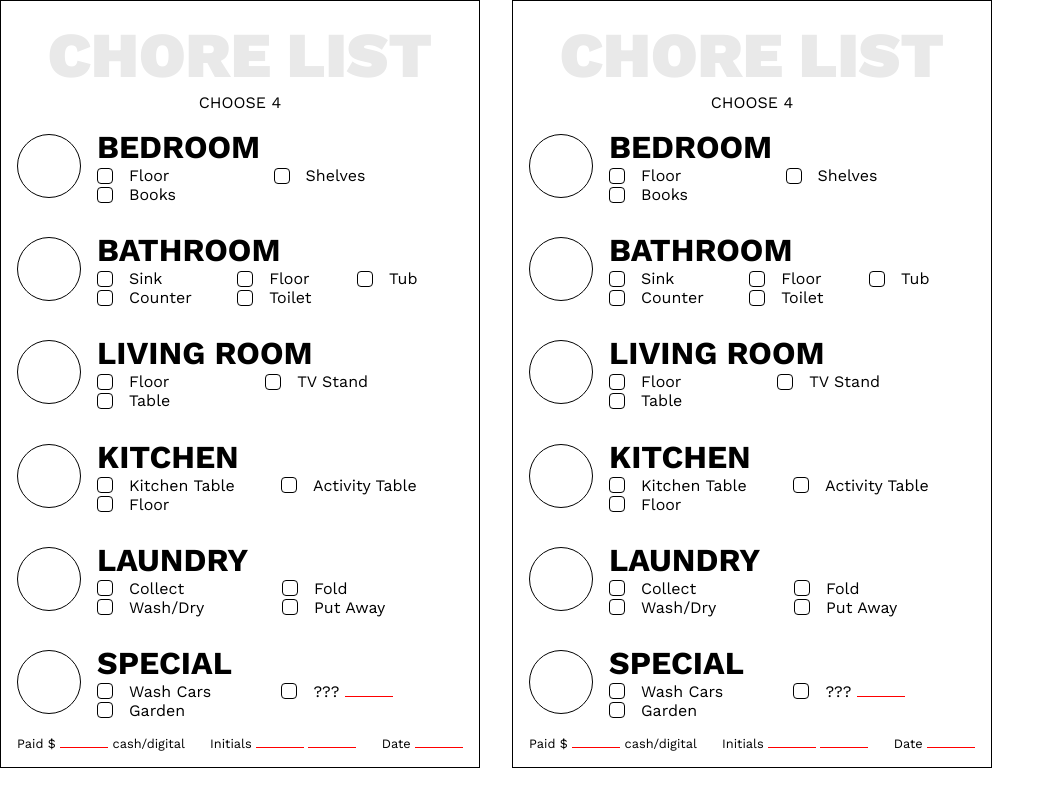
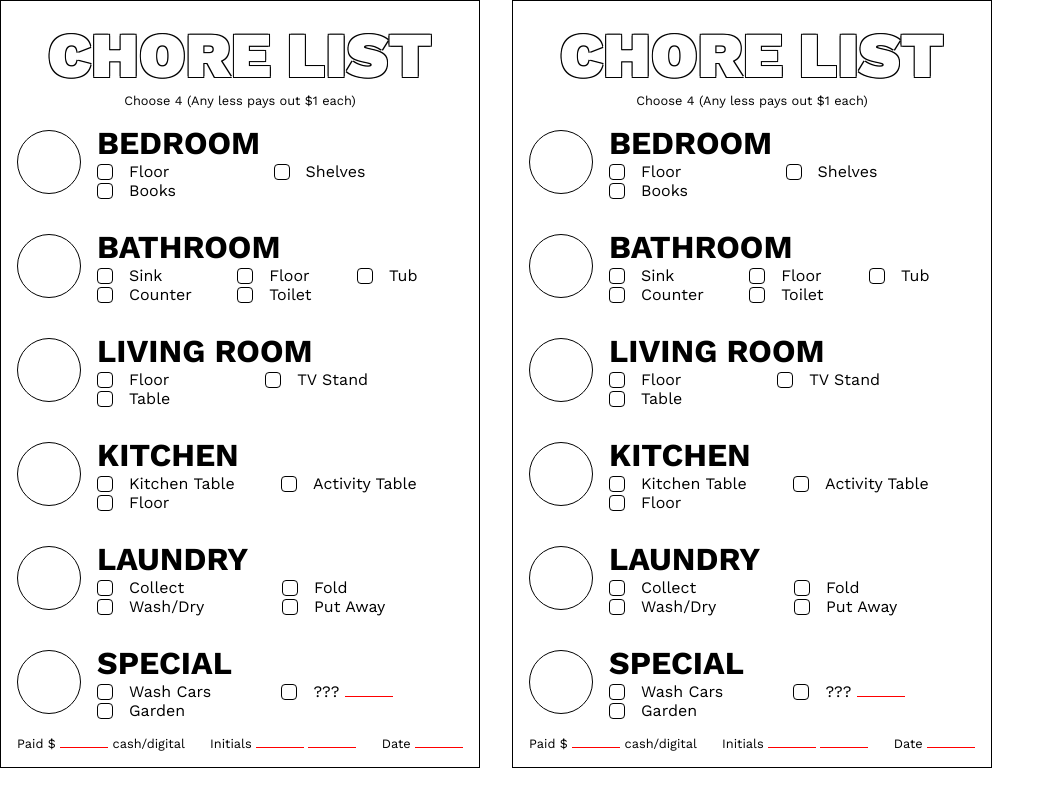
Before and after one commit to goblincookies/chores, a plain HTML site: page index.html in a window 1280 px wide. Shown: the whole page, without its empty margins (0-1055 px from the left). Drawn offline with nearby package versions, Linux system fonts and the light colour scheme.

Commit message:
minor text changes

```diff
--- a/index.html
+++ b/index.html
@@ -12,7 +12,7 @@
 
         <div class="headline text-align-center">
             <h1 class="upper">chore list</h1>
-            <p class="upper">choose 4</p>
+            <p class="text-sm ">Choose 4 (Any less pays out $1 each)</p>
         </div>
         <div class="tall flex-v chores">
 
@@ -118,7 +118,7 @@
 
         <div class="headline text-align-center">
             <h1 class="upper">chore list</h1>
-            <p class="upper">choose 4</p>
+            <p class="text-sm ">Choose 4 (Any less pays out $1 each)</p>
         </div>
         <div class="tall flex-v chores">
 
--- a/style.css
+++ b/style.css
@@ -25,7 +25,11 @@ body {
 h1 {
     font-size: 4rem;
     font-weight:900;
-    color: #e9e9e9;
+    color: #fff;
+    text-shadow:    -1px -1px 0px #000,
+                    1px -1px 0px #000,
+                    -1px 1px 0px #000,
+                    1px 1px 0px #000;
 }
 h2 {
     font-size: 2rem;
```
